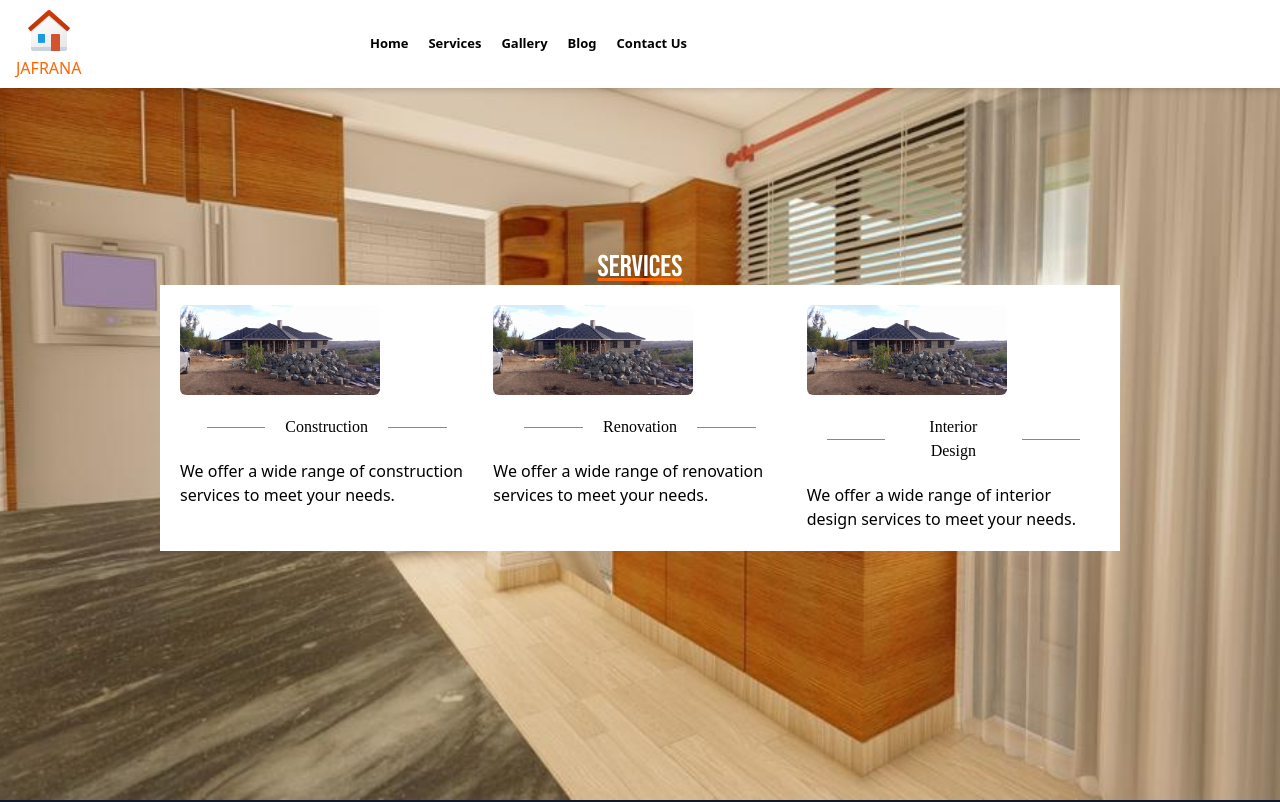
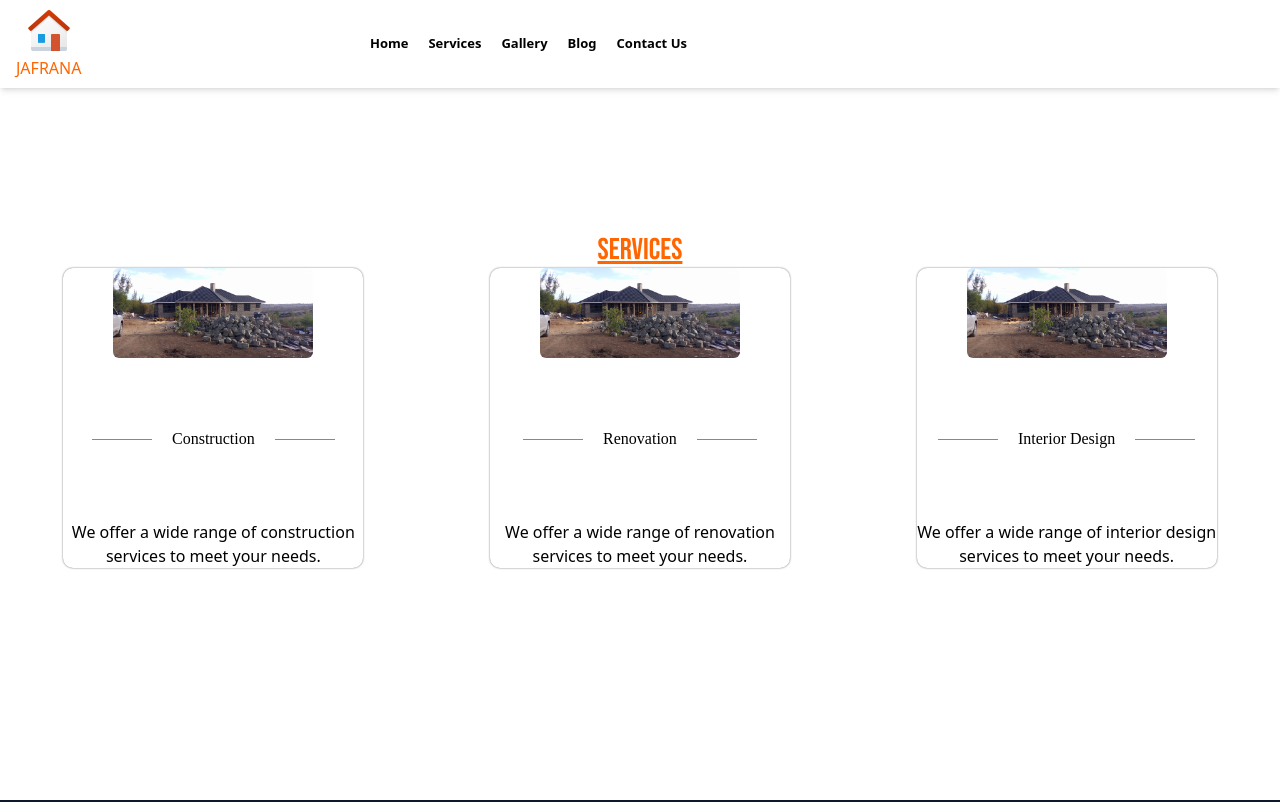
Before and after one commit to matthewkuria/jafrana, a Next.js app: page /services in a window 1280 px wide. Shown: the top 802 px of the page. Built offline with nearby package versions, Linux system fonts and the light colour scheme; a web font is replaced by a local one.

Commit message:
change the services card from grids to flex

```diff
--- a/app/globals.css
+++ b/app/globals.css
@@ -37,7 +37,19 @@
     margin: 0 20px;
    }
    .services{
-    background: url("/hero-image.jpeg")  no-repeat center center fixed;
-    background-size: cover;
     height: 100vh;
    }
+   .service-card{
+    box-shadow: var(--color-secondary) 0px 0px 2px;
+    border-radius: 10px;
+    background-color: var(--color-quaternary);
+    color: var(--color-tertiary);
+    display: flex;
+    flex-direction: column;
+    justify-content: center;
+    align-items: center;
+    align-content: center;
+    text-align: center;
+    width: 300px;
+    height: 300px;
+   }
--- a/app/services/page.tsx
+++ b/app/services/page.tsx
@@ -6,8 +6,8 @@ import construction from '../../public/home (1).jpeg'
 const page = () => {
   return (
     <section className="services min-h-screen flex  flex-col items-center justify-center w-full">
-      <h1 className={`${bebas_neue.className} text-3xl text-quaternary underline decoration-primary`}>Services</h1>
-      <article className='bg-quaternary grid grid-cols-1 md:grid-cols-3 gap-5 p-5 w-full md:w-3/4'>
+      <h1 className={`${bebas_neue.className} text-3xl text-primary underline decoration-primary`}>Services</h1>
+      <article className='bg-quaternary flex items-center justify-around w-full'>
         <div className="service-card">
           <Image src={construction} alt="construction" width={200} height={200}
             className='rounded-md'
```
